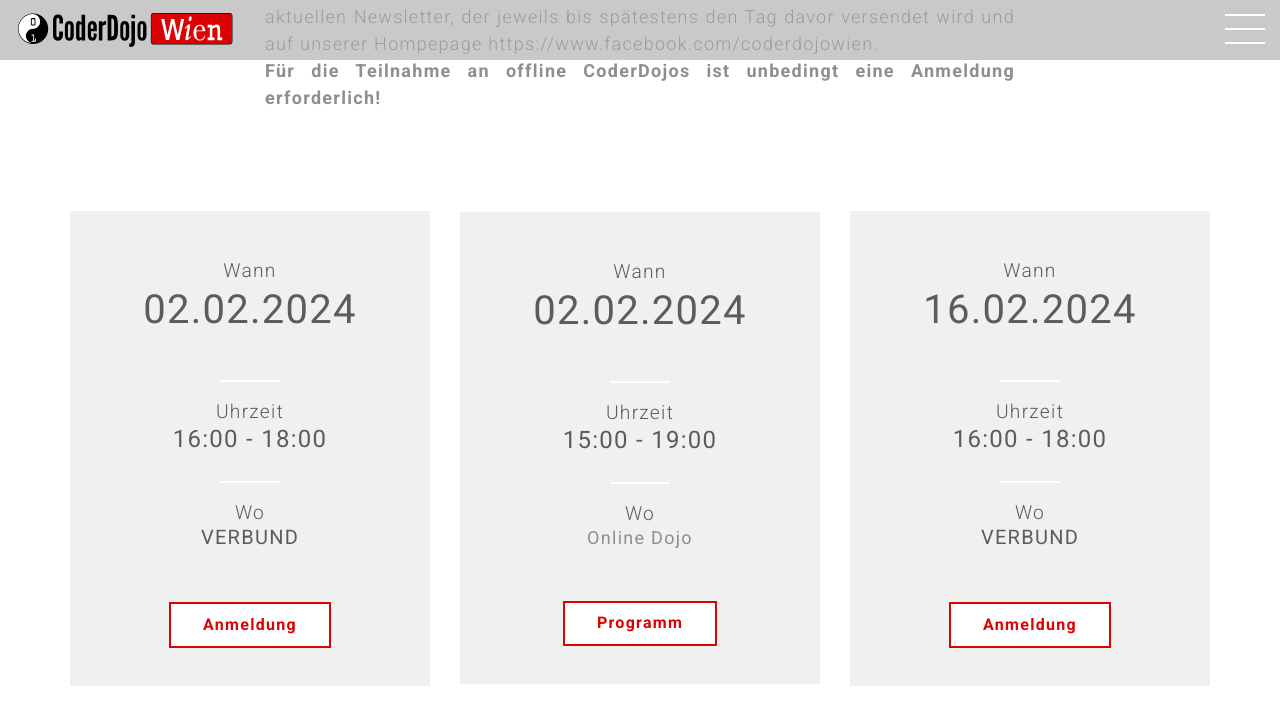
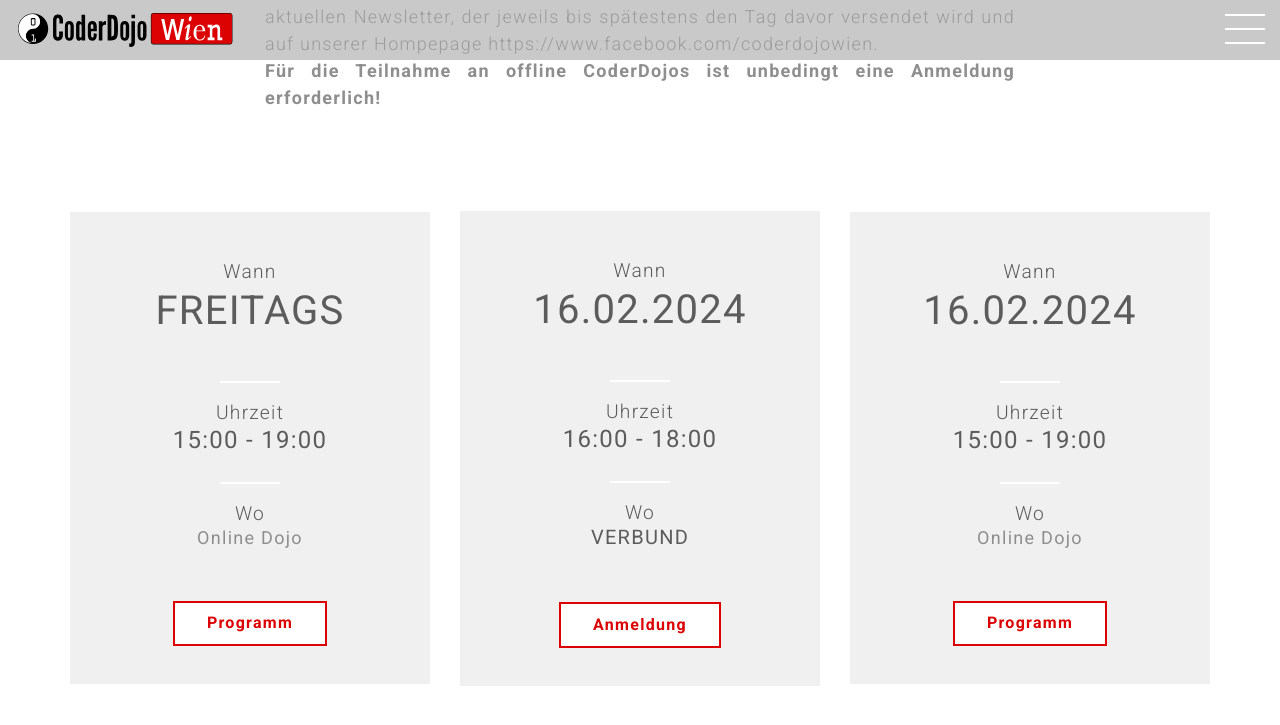
Before and after one commit to coderdojo-wien/coderdojo-wien.github.io, a Jekyll site: the page built from index.html, in a window 1280 px wide and 900 px high, scrolled down 3870 px, cut to the strip 0-791 px from the top of the window. Shown: the top 725 px of the strip. Built offline with Jekyll 4.4.1, drawn with Linux system fonts in a browser that asks for light colours; nearby versions of some CDN libraries; comment, search, counter and statistics services are not loaded; some of the changed lines change nothing that is shown.

Commit message:
Update events.yml

```diff
--- a/_data/events.yml
+++ b/_data/events.yml
@@ -3,21 +3,7 @@
 description: "Ein Anmeldung ist für die Teilnahme an den online CoderDojos nicht erforderlich. Das genaue Workshopprogramm mit den Teilnahmelinks finden sie in unserem aktuellen Newsletter, der jeweils bis spätestens den Tag davor versendet wird und auf unserer Hompepage https://www.facebook.com/coderdojowien. </br><b>Für die Teilnahme an offline CoderDojos ist unbedingt eine Anmeldung erforderlich!</b>"
 events-list:
 
-- event-date: 02.02.2024
-  event-time: 16:00 - 18:00
-  event-startdate: 2024-02-02T16:00:00+0100
-  event-enddate: 2024-02-02T18:00:00+0100
-  event-name: "CoderDojo Wien @ VERBUND"
-  event-type: Offline
-  event-registration-url: "https://www.eventbrite.at/e/wien-at-verbund-am-2224-registrierung-790936842387"
-  event-place: <a href="#main-event-place-map">VERBUND</a>
-  event-place-name: VERBUND
-  event-place-streetaddress: Am Hof 6a
-  event-place-addresslocality: Wien
-  event-place-postalcode: 1010
-  event-place-addresscountry: AT
-
-- event-date: 02.02.2024
+- event-date: Freitags
   event-time: 15:00 - 19:00
   event-startdate: 2024-02-02T15:00:00+0100
   event-enddate: 2024-02-02T19:00:00+0100
@@ -41,6 +27,16 @@
   event-place-postalcode: 1010
   event-place-addresscountry: AT
 
+- event-date: 16.02.2024
+  event-time: 15:00 - 19:00
+  event-startdate: 2024-02-16T15:00:00+0100
+  event-enddate: 2024-02-16T19:00:00+0100
+  event-name: Online CoderDojo
+  event-type: Online
+  event-place: Online Dojo
+  event-place-name: Online
+  event-url: "https://linz.coderdojo.net/termine/"
+
 
 # - event-date: 28.04.2023
 #   event-time: 16:00 - 18:00
```
